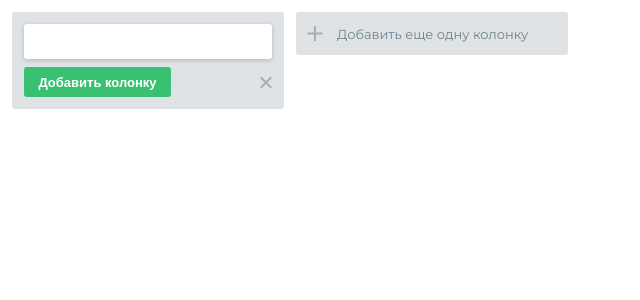
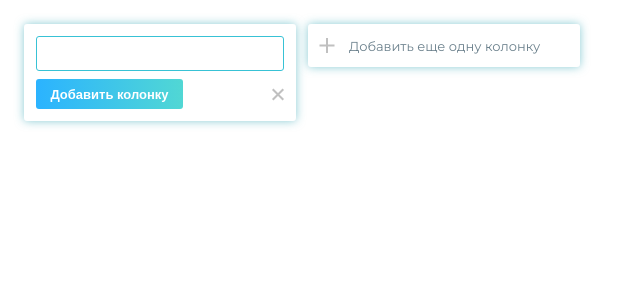
Before and after one commit to xeniasuper/trello-board, a React (Create React App) app: page / in a window 1280 px wide. Shown: the top 300 px of the page, without its empty margins (0-640 px from the left). Built offline with nearby package versions, Linux system fonts and the light colour scheme.

Commit message:
Chane styles

```diff
--- a/src/App.js
+++ b/src/App.js
@@ -1,6 +1,6 @@
 import React from 'react';
 import { Board } from './Board'
-import './style/app.css';
+import './style/css/app.css';
 
 class App extends React.Component {
     render() {
--- a/src/style/app.css
+++ b/src/style/css/app.css
@@ -27,6 +27,7 @@ body, html {
 }
 
 .board {
+    padding: 12px;
     height: 95vh;
     width: 97%;
     display: flex;
@@ -71,7 +72,7 @@ body, html {
     box-sizing: border-box;
     max-height: 95%;
     width: 272px;
-    background-color: var(--column-color);
+    /*background-color: var(--column-color);*/
     border-radius: 3px;
     padding: 12px;
     overflow-y: auto;
@@ -79,6 +80,7 @@ body, html {
     -ms-overflow-style: none;
     margin-right: 12px;
     align-self: flex-start;
+    box-shadow: 0 0 10px 0 rgba(51, 165, 181, 0.58);
 }
 
 .column::-webkit-scrollbar{
@@ -159,11 +161,11 @@ body, html {
     display: flex;
     flex-flow: row;
     justify-content: space-between;
-    border: none;
     width: 248px;
     min-height: 35px;
     background-color: #FFFFFF;
-    box-shadow: 0px 1px 4px rgba(9, 45, 66, 0.25);
+    border: solid #38c2d5 1px;
+    /*box-shadow: 0px 1px 4px rgba(9, 45, 66, 0.25);*/
     border-radius: 3px;
     padding: 8px 12px;
     margin-bottom: 8px;
@@ -220,7 +222,7 @@ body, html {
 }
 
 .add-column {
-    background-color: var(--button-green);
+    background: linear-gradient(to right, #2BB3FF, #51D7D4);
     border: none;
     width: 147px;
     height: 30px;
@@ -235,9 +237,12 @@ body, html {
     outline: none;
 }
 
+.add-column:hover {
+    background: linear-gradient(to right, #51D7D4, #2BB3FF);
+}
+
 .add-column:active {
     outline: none;
-    background-color: var(--button-dark-green);
     transform: translateY(2px);
 }
 
```
Also changed, not shown: public/board-screenshot.png (renamed from public/board-image.png), 1 other file (tests, documents, lock files or other folders).
